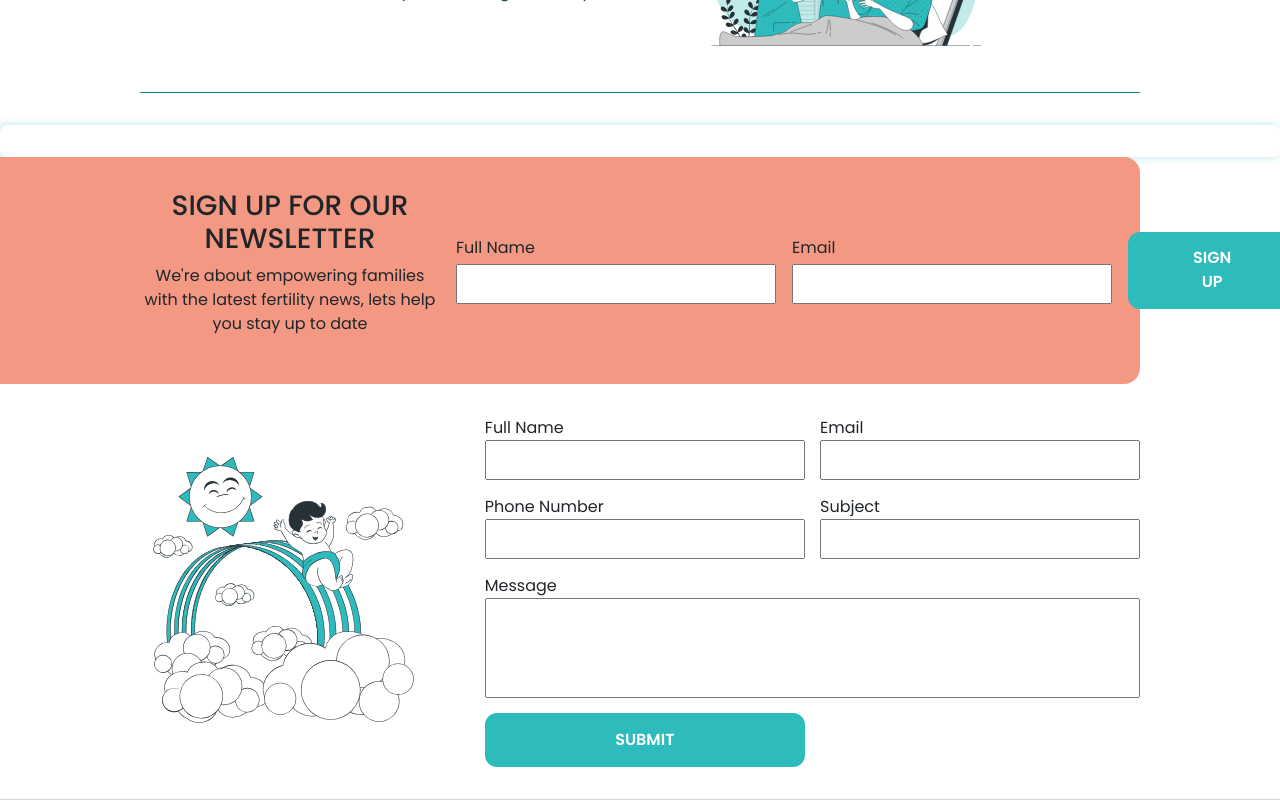
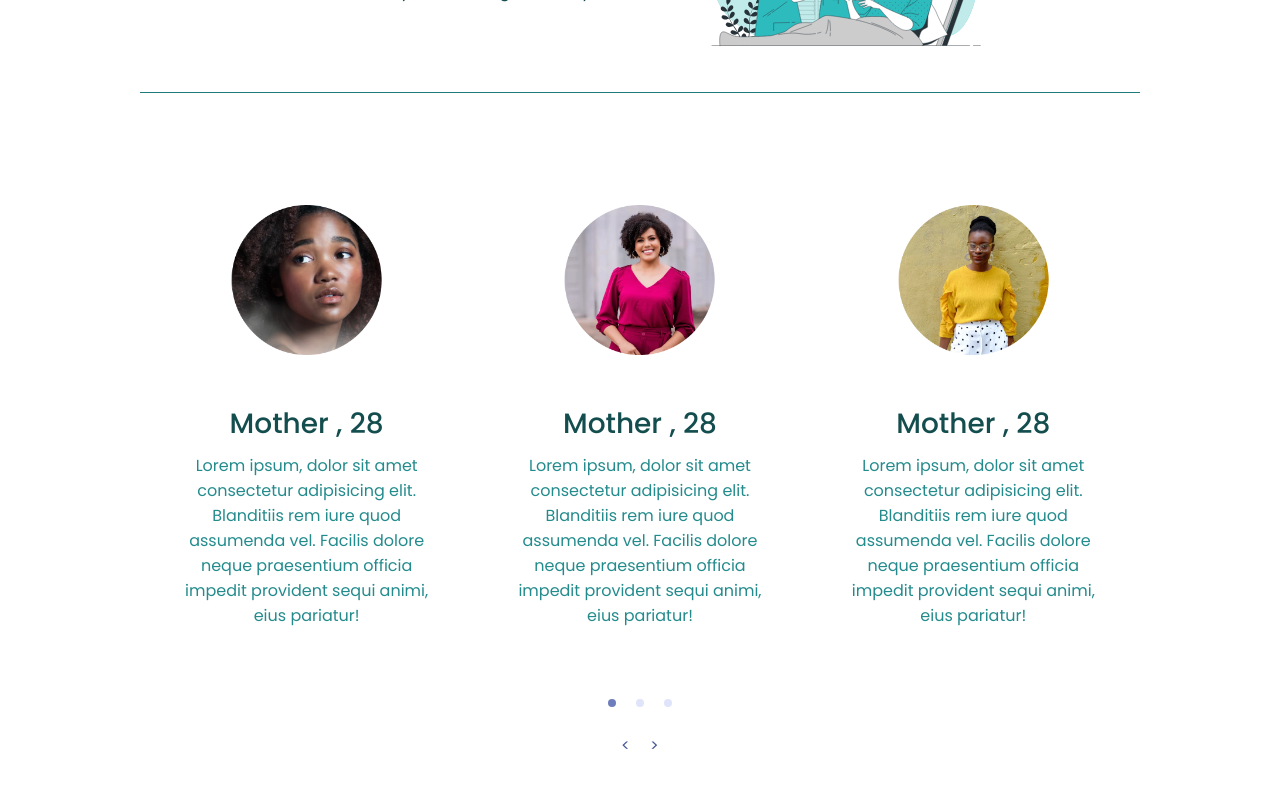
Before and after one commit to DavOlufuwa/ttc-app, a React (Vite) app: page / in a window 1280 px wide. Shown: the part 2020-2820 px from the top of the page. Built offline with nearby package versions, Linux system fonts and the light colour scheme; a web font is replaced by a local one.

Commit message:
complimented the carousel

```diff
--- a/src/components/Home/Home.jsx
+++ b/src/components/Home/Home.jsx
@@ -1,6 +1,6 @@
 import React from 'react'
 import './Home.scss'
-import { Carousel} from 'react-bootstrap'
+import { Carousel, Container} from 'react-bootstrap'
 import AliceCarousel from 'react-alice-carousel';
 import 'react-alice-carousel/lib/alice-carousel.css';
 import { slideImages } from '../../data/slideImages'
@@ -18,13 +18,17 @@ const Home = () => {
     0: {
         items: 1
     },
-    568: {
+    600: {
         items: 2
     },
     1024: {
         items: 3,
         itemsFit: 'contain'
     },
+    1700:{
+      items:4,
+      itemsFit:'contain'
+    }
   };
 
   const items = testimonials.map((test, idx)=>(
@@ -108,6 +112,17 @@ const Home = () => {
           </section>
       </main>
       <section className="testimony">
+      <AliceCarousel
+        autoPlay
+        autoPlayStrategy="none"
+        autoPlayInterval={3000}
+        animationDuration={1000}
+        animationType="fadeout"
+        infinite
+        mouseTracking
+        items={items}
+        responsive={responsive}
+      />
       </section>
       <section className='newsletter'>
         <div className='heading'>
--- a/src/components/Home/Home.scss
+++ b/src/components/Home/Home.scss
@@ -134,12 +134,14 @@
         }
     }
     .testimony{
-        box-shadow: $card-shadow;
         border-radius: 8px;
         padding: 1rem;
         color: #134D4E;
+        margin-bottom: 2rem;
         .carousel-block{
-                padding-bottom: 3rem;
+
+            padding: 1rem;
+            margin: 0rem 1rem;
             .img{
                 img{
                     height: 150px;
@@ -366,6 +368,13 @@
     }
 }
 
+@media screen and (min-width:1200px){
+    .landing-page{
+        .testimony{
+            padding: 1rem 8.75rem;
+        }
+    }
+}
 @media screen and (max-width:1100px){
     .landing-page{
 
```
